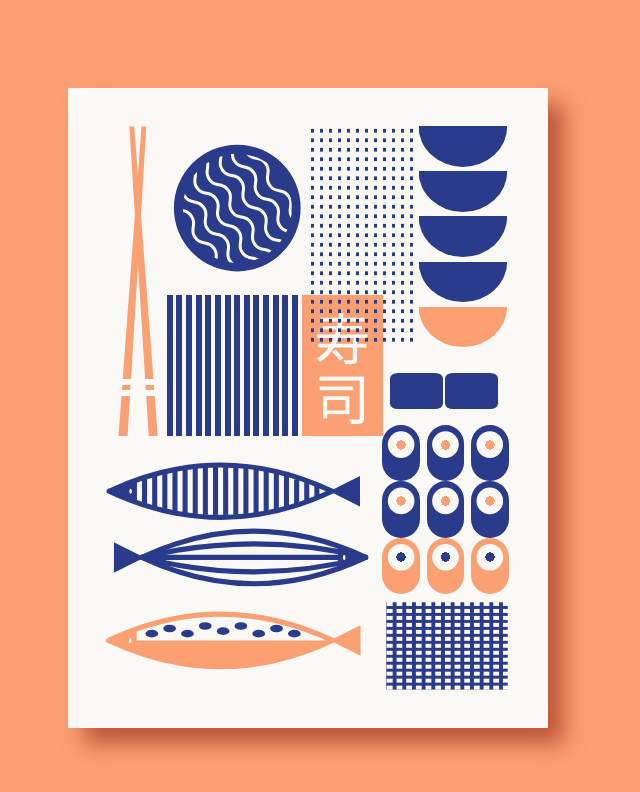
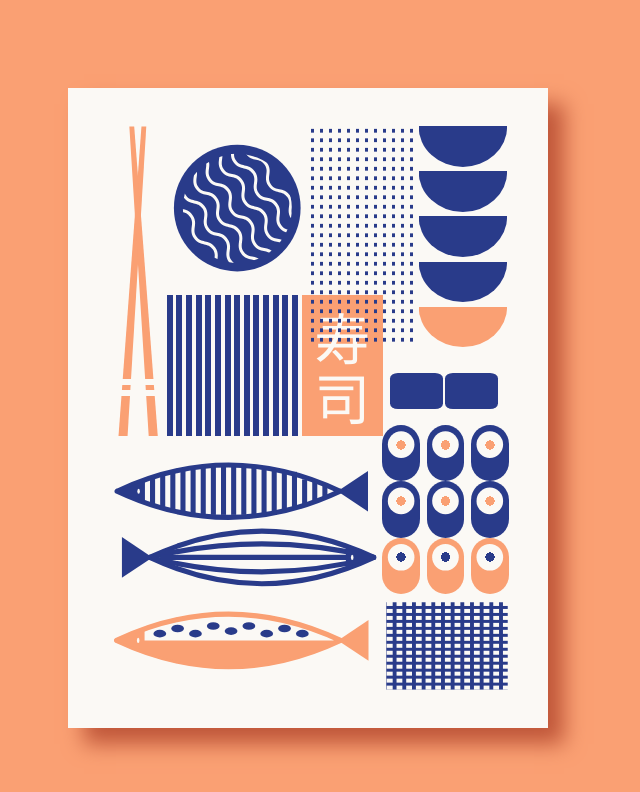
Before and after one commit to h3ming/css, a plain HTML site: page index.html in a window 1280 px wide. Shown: the whole page, without its empty margins (332-972 px from the left). Drawn offline with Linux system fonts and the light colour scheme; a web font is replaced by a local one.

Commit message:
( ◕ ◞ ◕ ) auto commit

```diff
--- a/index.html
+++ b/index.html
@@ -91,7 +91,7 @@
             stroke-linecap="round"
             fill="none"></path>
             <polygon
-              points="88, 16.66 100, 10.66 100, 22.66"
+              points="88, 16.66 100, 8.66 100, 24.66"
               fill="#293b8a"/>
             <polygon
               points="1, 16.66 12, 12.66 12, 20.66"
@@ -179,7 +179,7 @@
                     stroke="#293b8a"
                     stroke-width="2"/>
               <polygon
-              points="88, 16.66 100, 10.66 100, 22.66"
+              points="88, 16.66 100, 8.66 100, 24.66"
               fill="#293b8a"/>
               <polygon
               points="1, 16.66 12, 12.66 12, 20.66"
@@ -201,7 +201,7 @@
               <path d="M 1 16.66 Q 45 37.33 89 16.66"
                     fill="#faa073"></path>
               <polygon
-                points="88, 16.66 100, 10.66 100, 22.66"
+                points="88, 16.66 100, 8.66 100, 24.66"
                 fill="#faa073"/>
               <polygon
                 points="1, 16.66 12, 12.66 12, 20.66"
--- a/styles.css
+++ b/styles.css
@@ -225,6 +225,7 @@ body {
 }
 
 #mako1{
+
   position: relative;
   left: 4%;
 }
@@ -251,6 +252,7 @@ body {
   height: 45%;
   width: 68.5%;
   top: 55%;
+  left: 2%;
 /*   display: flex; */
 }
 
```
